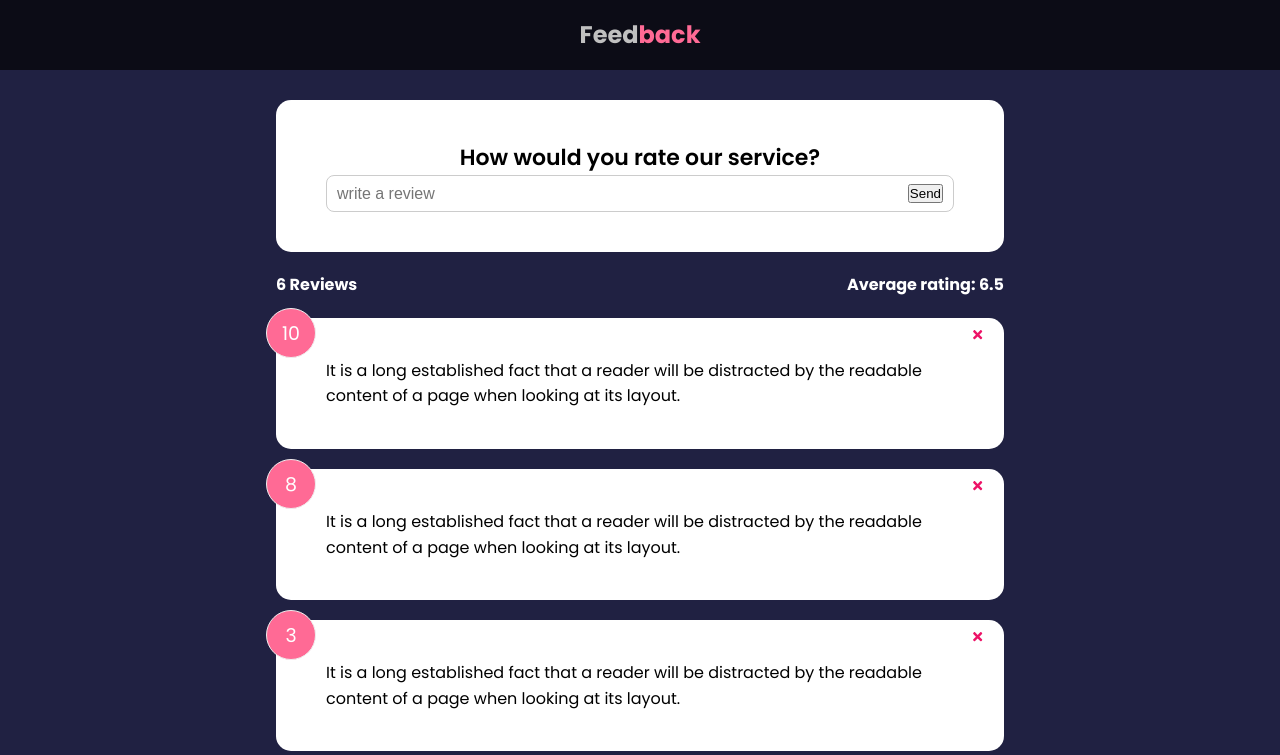
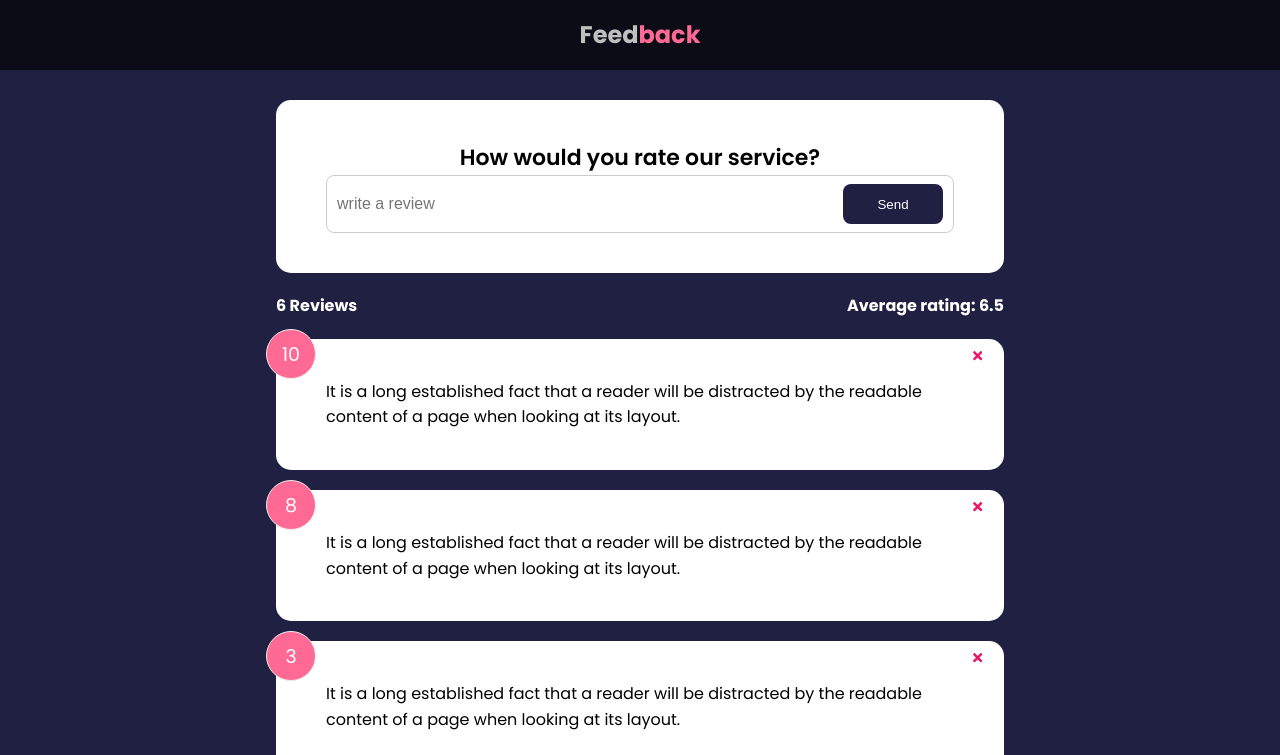
Before and after one commit to vasylmiskiv1/feedback, a React (Create React App) app: page / in a window 1280 px wide. Shown: the top 755 px of the page. Built offline with nearby package versions, Linux system fonts and the light colour scheme.

Commit message:
submit button was added

```diff
--- a/src/components/FeedbackForm.jsx
+++ b/src/components/FeedbackForm.jsx
@@ -1,5 +1,6 @@
 import React from 'react'
 import Card from './shared/Card'
+import Button from './shared/Button'
 
 import { useState } from 'react'
 
@@ -20,7 +21,7 @@
             placeholder='write a review'
             value={text}
           />
-          <button type='submit'>Send</button>
+          <Button type='submit'>Send</Button>
         </div>
       </form>
     </Card>
--- /dev/null
+++ b/src/components/shared/Button.jsx
@@ -0,0 +1,27 @@
+import React from 'react'
+import PropTypes from 'prop-types'
+
+export default function Button({ children, version, type, isDisabled }) {
+  return (
+    <button
+      type={type}
+      disabled={isDisabled}
+      className={`btn btn-${version}`}
+    >
+      {children}
+    </button>
+  )
+}
+
+Button.defaultProps = {
+  version: 'primary',
+  type: 'button',
+  isDisabled: false,
+}
+
+Button.propTypes = {
+  children: PropTypes.node.isRequired,
+  version: PropTypes.string,
+  type: PropTypes.string,
+  isDisabled: PropTypes.bool,
+}
--- a/src/index.scss
+++ b/src/index.scss
@@ -153,7 +153,6 @@
 }
 
 .btn {
-  color: $white-color;
   border: 0;
   border-radius: 8px;
   color: $white-color;
```
